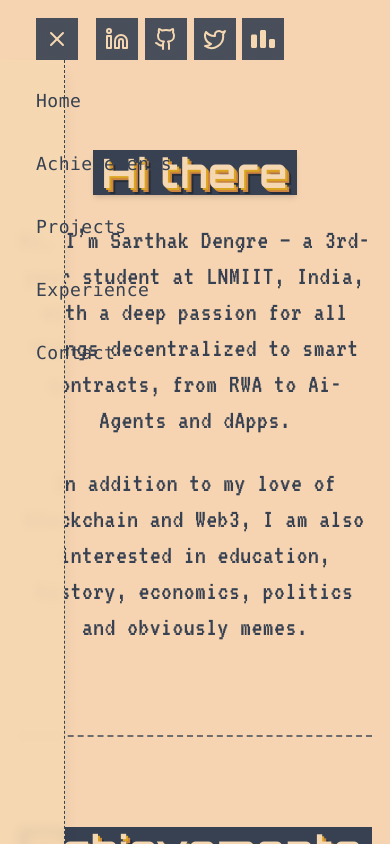
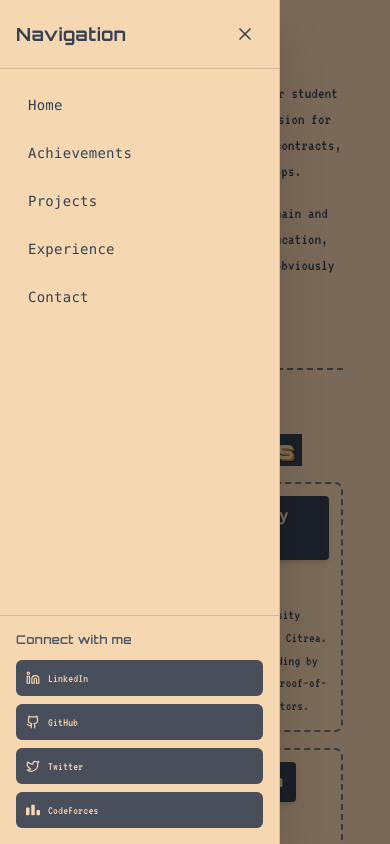
Before and after one commit to DengreSarthak/Portfolio, a Next.js app: page / in a window 390 px wide. Both pictures are taken after a click on the button "Toggle navigation menu". Shown: the top 844 px of the page. Built offline with nearby package versions, Linux system fonts and the light colour scheme.

Commit message:
UI changes

```diff
--- a/src/app/globals.css
+++ b/src/app/globals.css
@@ -17,8 +17,15 @@
 /* 1) your custom utilities */
 @layer utilities {
   .pixel-shadow {
+    text-shadow: 1px 1px 0 rgba(0, 0, 0, 0.2);
+  }
+
+  @screen sm {
+    .pixel-shadow {
       text-shadow: 2px 2px 0 rgba(0, 0, 0, 0.2);
     }
+  }
+
   .text-balance {
     text-wrap: balance;
   }
@@ -27,35 +34,61 @@
 /* 2) any reusable components */
 @layer components {
   .section-title {
-    @apply inline-block mb-8;
+    @apply inline-block mb-4 sm:mb-6 md:mb-8;
   }
 
   .section-title h2 {
-    @apply bg-gray-700 px-2 text-4xl md:text-5xl text-[#f5d7b2] pixel-shadow font-bold
-    [text-shadow:_2px_2px_0_#DAA520,_4px_4px_0_#CD853F,_6px_6px_0_rgba(0,0,0,0.3)]
+    @apply bg-gray-700 px-2 sm:px-3 md:px-4 text-2xl sm:text-3xl md:text-4xl lg:text-5xl text-[#f5d7b2] pixel-shadow font-bold
+    [text-shadow:_1px_1px_0_#DAA520,_2px_2px_0_#CD853F,_3px_3px_0_rgba(0,0,0,0.3)]
+    sm:[text-shadow:_2px_2px_0_#DAA520,_4px_4px_0_#CD853F,_6px_6px_0_rgba(0,0,0,0.3)]
     transform hover:translate-y-[-2px] transition-transform duration-200;
   }
 
   .project-title {
-    @apply inline-block bg-gray-600 text-[#f5d7b2] px-4 py-2 text-2xl font-bold mb-1;
+    @apply inline-block bg-gray-600 text-[#f5d7b2] px-2 sm:px-3 md:px-4 py-1 sm:py-2 text-lg sm:text-xl md:text-2xl font-bold mb-1;
   }
+
   .tech-tag {
-    @apply inline-block border-2 border-dashed border-gray-800 px-3 py-1 text-sm pixel-shadow;
+    @apply inline-block border-2 border-dashed border-gray-800 px-2 sm:px-3 py-1 text-xs sm:text-sm pixel-shadow;
+    margin: 0.125rem;
+  }
+
+  @screen sm {
+    .tech-tag {
       margin: 0.25rem;
     }
   }
+}
 
-/* 3) global element resets + site-wide “futuristic” look */
+/* 3) global element resets + site-wide "futuristic" look */
 @layer base {
   html {
     font-family: "VT323", monospace;
-    font-size: 18px; /* Base font size increase */
+    font-size: 16px; /* Smaller base font size for mobile */
+  }
+
+  @screen sm {
+    html {
+      font-size: 17px;
+    }
+  }
+
+  @screen md {
+    html {
+      font-size: 18px;
+    }
   }
 
   body {
     @apply bg-[var(--background)] text-[var(--foreground)];
     font-family: "VT323", monospace;
+    letter-spacing: 0.25px;
+  }
+
+  @screen sm {
+    body {
       letter-spacing: 0.5px;
+    }
   }
 
   h1,
@@ -72,15 +105,28 @@
   }
 
   .pixel-shadow {
+    text-shadow: 1px 1px 0 rgba(0, 0, 0, 0.2);
+  }
+
+  @screen sm {
+    .pixel-shadow {
       text-shadow: 2px 2px 0 rgba(0, 0, 0, 0.2);
+    }
   }
 
   /* Ensure neon text effect works */
   .neon-text {
     @apply font-orbitron;
     color: var(--neon-blue);
+    text-shadow: 0 0 2px var(--neon-blue), 0 0 5px var(--neon-blue),
+      0 0 10px var(--neon-pink), 0 0 15px var(--neon-pink);
+  }
+
+  @screen sm {
+    .neon-text {
       text-shadow: 0 0 4px var(--neon-blue), 0 0 10px var(--neon-blue),
         0 0 20px var(--neon-pink), 0 0 30px var(--neon-pink);
+    }
   }
 
   p,
@@ -94,11 +140,47 @@
   pre {
     font-family: "Orbitron", monospace;
     color: var(--neon-blue);
-    text-shadow: 0 0 4px var(--neon-blue), 0 0 10px var(--neon-blue),
-      0 0 20px var(--neon-pink), 0 0 30px var(--neon-pink);
+    text-shadow: 0 0 2px var(--neon-blue), 0 0 5px var(--neon-blue),
+      0 0 10px var(--neon-pink), 0 0 15px var(--neon-pink);
     animation: glitch 2s infinite ease-in-out;
   }
 
+  @screen sm {
+    code,
+    pre {
+      text-shadow: 0 0 4px var(--neon-blue), 0 0 10px var(--neon-blue),
+        0 0 20px var(--neon-pink), 0 0 30px var(--neon-pink);
+    }
+  }
+
+  @keyframes glitch {
+    0% {
+      opacity: 1;
+      transform: translate(0, 0);
+    }
+    20% {
+      opacity: 0.8;
+      transform: translate(-0.5px, 0.5px);
+    }
+    40% {
+      opacity: 1;
+      transform: translate(0.5px, -0.5px);
+    }
+    60% {
+      opacity: 0.9;
+      transform: translate(-0.5px, -0.5px);
+    }
+    80% {
+      opacity: 1;
+      transform: translate(0.5px, 0.5px);
+    }
+    100% {
+      opacity: 1;
+      transform: translate(0, 0);
+    }
+  }
+
+  @screen sm {
     @keyframes glitch {
       0% {
         opacity: 1;
@@ -126,3 +208,4 @@
       }
     }
   }
+}
--- a/src/app/page.tsx
+++ b/src/app/page.tsx
@@ -38,7 +38,7 @@ export default function Home() {
         }`}
       >
         <Navbar />
-        <main className="max-w-3xl mx-auto px-4 py-8 text-center">
+        <main className="w-full max-w-xs sm:max-w-sm md:max-w-2xl lg:max-w-3xl xl:max-w-4xl mx-auto px-3 sm:px-4 md:px-6 lg:px-8 py-4 sm:py-6 md:py-8 text-center">
           <Hero />
           <Divider />
           <Achievements />
--- a/src/components/achievements.tsx
+++ b/src/components/achievements.tsx
@@ -20,7 +20,6 @@ const achievements = [
     year: "2025",
     description:
       "Proposed an innovative concept-HackNexus to Stability Nexus for ETC Grant DAO, winning a $10,500 grant to develop a solution that enhances the Ethereum Classic ecosystem.",
-    technologies: ["Grant", "ETC", "Stability Nexus", "Proposal"],
   },
   {
     title: "EthGlobal Taipei",
@@ -38,7 +37,7 @@ const achievements = [
 
 export function Achievements() {
   return (
-    <section id="achievements" className="py-8">
+    <section id="achievements" className="py-4 sm:py-6 md:py-8">
       <motion.div
         initial={{ opacity: 0 }}
         whileInView={{ opacity: 1 }}
@@ -48,7 +47,7 @@ export function Achievements() {
           <h2>Achievements</h2>
         </div>
 
-        <div className="space-y-4">
+        <div className="space-y-4 sm:space-y-6">
           {achievements.map((achievement, index) => (
             <motion.div
               key={index}
@@ -56,18 +55,17 @@ export function Achievements() {
               whileInView={{ opacity: 1, y: 0 }}
               viewport={{ once: true }}
               transition={{ delay: index * 0.1 }}
-              className="p-4 border-4 border-dashed border-gray-500 rounded-lg hover:border-gray-800 transition-colors duration-300 bg-[#f5d7b2]/50 backdrop-blur-sm"
+              className="p-3 sm:p-4 border-2 sm:border-4 border-dashed border-gray-500 rounded-lg hover:border-gray-800 transition-colors duration-300 bg-[#f5d7b2]/50 backdrop-blur-sm"
             >
-              <div className="text-center">
-                <div className="inline-block bg-gray-600 text-[#f5d7b2] px-4 py-2 text-2xl font-bold pixel-shadow shadow-md mb-1">
+              <div className="text-center mb-4">
+                <div className="inline-block bg-gray-700 text-[#f5d7b2] px-3 sm:px-4 py-2 text-base sm:text-lg md:text-xl lg:text-2xl font-bold pixel-shadow shadow-md mb-2 rounded">
                   {achievement.title}
                 </div>
-                <div className="mb-2 text-xl font-bold">{achievement.year}</div>
+                <div className="text-sm sm:text-base md:text-lg font-semibold text-gray-600">{achievement.year}</div>
               </div>
-              <div className="max-w-xl mx-auto">
-                {" "}
-                {/* Added wrapper div */}
-                <p className="text-xl font-medium text-left">
+
+              <div className="max-w-xs sm:max-w-sm md:max-w-lg lg:max-w-xl mx-auto">
+                <p className="text-sm sm:text-base md:text-lg font-medium text-gray-700 text-center leading-relaxed">
                   {achievement.description}
                 </p>
               </div>
--- a/src/components/contact.tsx
+++ b/src/components/contact.tsx
@@ -40,50 +40,48 @@ export function Contact() {
   }
 
   return (
-    <section id="contact" className="py-8">
+    <section id="contact" className="py-4 sm:py-6 md:py-8">
       <motion.div initial={{ opacity: 0 }} whileInView={{ opacity: 1 }} viewport={{ once: true }}>
 
-        <div className="border border-dashed border-gray-700 p-4 max-w-md mx-auto">
-          <h3 className="text-xl font-bold mb-4 pixel-shadow">Connect With Me</h3>
-          <div className="space-y-4 text-lg">
+        <div className="border border-dashed border-gray-700 p-3 sm:p-4 md:p-6 max-w-xs sm:max-w-sm md:max-w-md mx-auto">
+          <h3 className="text-base sm:text-lg md:text-xl font-bold mb-3 sm:mb-4 pixel-shadow">Connect With Me</h3>
+          <div className="space-y-3 sm:space-y-4 text-sm sm:text-base md:text-lg">
             <div>
-              <h4 className="font-bold">Email</h4>
-              <p>dengresarthak2002@gmail.com</p>
+              <h4 className="font-bold mb-1">Email</h4>
+              <p className="break-words">dengresarthak2002@gmail.com</p>
             </div>
             <div>
-              <h4 className="font-bold">Based in</h4>
+              <h4 className="font-bold mb-1">Based in</h4>
               <p>LNMIIT, Jaipur, India</p>
             </div>
             <div>
-              <h4 className="font-bold">Social</h4>
-              <p>
+              <h4 className="font-bold mb-1">Social</h4>
+              <div className="flex flex-col sm:flex-row sm:flex-wrap gap-1 sm:gap-2">
                 <a
                   href="https://github.com/DengreSarthak"
-                  className="underline"
+                  className="underline hover:text-gray-900 transition-colors"
                   target="_blank"
                   rel="noopener noreferrer"
                 >
                   GitHub
-                </a>{" "}
-                /{" "}
+                </a>
                 <a
                   href="https://linkedin.com/in/sarthak-dengre"
-                  className="underline"
+                  className="underline hover:text-gray-900 transition-colors"
                   target="_blank"
                   rel="noopener noreferrer"
                 >
                   LinkedIn
-                </a>{" "}
-                /{" "}
+                </a>
                 <a
                   href="https://twitter.com/sarthak_dengre"
-                  className="underline"
+                  className="underline hover:text-gray-900 transition-colors"
                   target="_blank"
                   rel="noopener noreferrer"
                 >
                   Twitter
                 </a>
-              </p>
+              </div>
             </div>
           </div>
         </div>
--- a/src/components/experience.tsx
+++ b/src/components/experience.tsx
@@ -7,14 +7,14 @@ const experiences = [
     title: "StabilityNexus",
     year: "2024 - Present",
     description:
-      "Stability Nexus is an open-source organization focused on building impactful dApps that solve real-world problems and empower users. I’ve contributed to two major projects and continue to support others within the ecosystem. I worked closely with the co-founder of Stability Nexus, mentoring contributors and helping submit 11 projects to the ETC Grant DAO—securing over \$77,000 in funding.",
+      "Stability Nexus is an open-source organization focused on building impactful dApps that solve real-world problems and empower users. I've contributed to two major projects and continue to support others within the ecosystem. I worked closely with the co-founder of Stability Nexus, mentoring contributors and helping submit 11 projects to the ETC Grant DAO—securing over \$77,000 in funding.",
     technologies: ["Contributor", "Mentorship"],
   },
 ];
 
 export function Experience() {
   return (
-    <section id="experience" className="py-8">
+    <section id="experience" className="py-4 sm:py-6 md:py-8">
       <motion.div
         initial={{ opacity: 0 }}
         whileInView={{ opacity: 1 }}
@@ -24,7 +24,7 @@ export function Experience() {
           <h2>Experience</h2>
         </div>
 
-        <div className="space-y-4">
+        <div className="space-y-3 sm:space-y-4">
           {experiences.map((exp, index) => (
             <motion.div
               key={index}
@@ -32,25 +32,23 @@ export function Experience() {
               whileInView={{ opacity: 1, y: 0 }}
               viewport={{ once: true }}
               transition={{ delay: index * 0.1 }}
-              className="p-4 border-4 border-dashed border-gray-500 rounded-lg hover:border-gray-800 transition-colors duration-300 bg-[#f5d7b2]/50 backdrop-blur-sm"
+              className="p-3 sm:p-4 border-2 sm:border-4 border-dashed border-gray-500 rounded-lg hover:border-gray-800 transition-colors duration-300 bg-[#f5d7b2]/50 backdrop-blur-sm"
             >
               <div className="text-center">
-                <div className="inline-block bg-gray-600 text-[#f5d7b2] px-4 py-2 text-2xl font-bold pixel-shadow shadow-md mb-1">
+                <div className="inline-block bg-gray-600 text-[#f5d7b2] px-2 sm:px-4 py-1 sm:py-2 text-base sm:text-lg md:text-xl lg:text-2xl font-bold pixel-shadow shadow-md mb-1">
                   {exp.title}
                 </div>
-                <div className="mb-2 text-xl font-bold">{exp.year}</div>
+                <div className="mb-2 text-sm sm:text-base md:text-lg lg:text-xl font-bold">{exp.year}</div>
               </div>
-              <div className="text-center mb-4">
+              <div className="text-center mb-3 sm:mb-4">
                 {exp.technologies.map((tech, i) => (
-                  <span key={i} className="tech-tag">
+                  <span key={i} className="tech-tag text-xs sm:text-sm px-2 sm:px-3 py-1 m-1">
                     {tech}
                   </span>
                 ))}
               </div>
-              <div className="max-w-xl mx-auto">
-                {" "}
-                {/* Added wrapper div */}
-                <p className="text-xl fold-medium text-left">
+              <div className="max-w-xs sm:max-w-sm md:max-w-lg lg:max-w-xl mx-auto">
+                <p className="text-sm sm:text-base md:text-lg lg:text-xl font-medium text-left leading-relaxed">
                   {exp.description}
                 </p>
               </div>
--- a/src/components/hero.tsx
+++ b/src/components/hero.tsx
@@ -4,30 +4,31 @@ import { motion } from "framer-motion";
 
 export function Hero() {
   return (
-    <section id="home" className="py-8">
+    <section id="home" className="py-4 sm:py-6 md:py-8">
       <motion.div
         initial={{ opacity: 0 }}
         animate={{ opacity: 1 }}
         transition={{ duration: 0.5 }}
       >
-        <div className="inline-block mb-6 shadow-md">
+        <div className="inline-block mb-4 sm:mb-6 shadow-md">
           <h1
-            className="bg-gray-700 px-2 text-4xl md:text-5xl text-[#f5d7b2] pixel-shadow font-bold
-            [text-shadow:_2px_2px_0_#DAA520,_4px_4px_0_#CD853F,_6px_6px_0_rgba(0,0,0,0.3)]
+            className="bg-gray-700 px-2 sm:px-3 text-2xl sm:text-3xl md:text-4xl lg:text-5xl text-[#f5d7b2] pixel-shadow font-bold
+            [text-shadow:_1px_1px_0_#DAA520,_2px_2px_0_#CD853F,_3px_3px_0_rgba(0,0,0,0.3)]
+            sm:[text-shadow:_2px_2px_0_#DAA520,_4px_4px_0_#CD853F,_6px_6px_0_rgba(0,0,0,0.3)]
             transform hover:translate-y-[-2px] transition-transform duration-200"
           >
             Hi there
           </h1>
         </div>
 
-        <div className="space-y-6 font-medium text-2xl max-w-2xl mx-auto">
-          <p>
-            Hi, I’m Sarthak Dengre — a 3rd-year student at LNMIIT, India, with a
+        <div className="space-y-4 sm:space-y-6 font-medium text-base sm:text-lg md:text-xl lg:text-2xl max-w-xs sm:max-w-sm md:max-w-xl lg:max-w-2xl mx-auto">
+          <p className="leading-relaxed">
+            Hi, I'm Sarthak Dengre — a 3rd-year student at LNMIIT, India, with a
             deep passion for all things decentralized to smart contracts, from
             RWA to Ai-Agents and dApps.
           </p>
 
-          <p>
+          <p className="leading-relaxed">
             In addition to my love of blockchain and Web3, I am also interested
             in education, history, economics, politics and obviously memes.
           </p>
--- a/src/components/icons/codeforces.tsx
+++ b/src/components/icons/codeforces.tsx
@@ -1,4 +1,4 @@
-export function CodeForcesIcon({ size = 24 }) {
+export function CodeForcesIcon({ size = 24, className = "" }) {
   return (
     <svg
       width={size}
@@ -6,6 +6,7 @@ export function CodeForcesIcon({ size = 24 }) {
       viewBox="0 0 24 24"
       fill="currentColor"
       xmlns="http://www.w3.org/2000/svg"
+      className={className}
     >
       <path d="M4.5 7.5C5.328 7.5 6 8.172 6 9v10.5c0 .828-.672 1.5-1.5 1.5h-3C.672 21 0 20.328 0 19.5V9c0-.828.672-1.5 1.5-1.5h3zm9-4.5c.828 0 1.5.672 1.5 1.5v15c0 .828-.672 1.5-1.5 1.5h-3c-.828 0-1.5-.672-1.5-1.5v-15c0-.828.672-1.5 1.5-1.5h3zm9 9c.828 0 1.5.672 1.5 1.5v6c0 .828-.672 1.5-1.5 1.5h-3c-.828 0-1.5-.672-1.5-1.5v-6c0-.828.672-1.5 1.5-1.5h3z" />
     </svg>
--- a/src/components/navbar.tsx
+++ b/src/components/navbar.tsx
@@ -1,97 +1,188 @@
 "use client";
 
-import { useState } from "react";
+import { useState, useEffect, useRef } from "react";
 import Link from "next/link";
 import { Menu, X, Linkedin, Github, Twitter } from "lucide-react";
 import { CodeForcesIcon } from "./icons/codeforces";
 
+const socialLinks = [
+  {
+    href: "https://linkedin.com/in/sarthak-dengre",
+    icon: Linkedin,
+    label: "LinkedIn",
+  },
+  {
+    href: "https://github.com/DengreSarthak",
+    icon: Github,
+    label: "GitHub",
+  },
+  {
+    href: "https://twitter.com/sarthak_dengre",
+    icon: Twitter,
+    label: "Twitter",
+  },
+  {
+    href: "https://codeforces.com/profile/Sarthak_Dengre",
+    icon: CodeForcesIcon,
+    label: "CodeForces",
+  },
+];
+
+const navigationItems = [
+  { name: "Home", href: "#home" },
+  { name: "Achievements", href: "#achievements" },
+  { name: "Projects", href: "#projects" },
+  { name: "Experience", href: "#experience" },
+  { name: "Contact", href: "#contact" },
+];
+
 export function Navbar() {
   const [isMenuOpen, setIsMenuOpen] = useState(false);
+  const menuRef = useRef<HTMLDivElement>(null);
+
+  // Close menu on escape key and handle outside clicks
+  useEffect(() => {
+    const handleEscape = (e: KeyboardEvent) => {
+      if (e.key === "Escape") {
+        setIsMenuOpen(false);
+      }
+    };
+
+    const handleClickOutside = (e: MouseEvent) => {
+      if (menuRef.current && !menuRef.current.contains(e.target as Node)) {
+        setIsMenuOpen(false);
+      }
+    };
+
+    if (isMenuOpen) {
+      document.addEventListener("keydown", handleEscape);
+      document.addEventListener("mousedown", handleClickOutside);
+    }
+
+    return () => {
+      document.removeEventListener("keydown", handleEscape);
+      document.removeEventListener("mousedown", handleClickOutside);
+    };
+  }, [isMenuOpen]);
+
+  const toggleMenu = () => setIsMenuOpen(!isMenuOpen);
+
+  const closeMenu = () => setIsMenuOpen(false);
 
   return (
-    <header className="py-4 sticky top-0 z-40 bg-transparent">
-      <div className="max-w-5xl px-8">
-        <nav className="flex items-center gap-4 justify-start">
+    <>
+      {/* Floating Action Buttons - Only show when menu is closed */}
+      {!isMenuOpen && (
+        <div className="fixed top-2 sm:top-4 left-2 sm:left-4 z-50 flex flex-col sm:flex-row items-start sm:items-center gap-2">
           {/* Menu Button */}
           <button
-            className="bg-gray-700/90 text-[#f5d7b2] p-2 hover:bg-gray-600 transition-all duration-300
-            hover:shadow-[6px_6px_0px_0px_rgba(0,0,0,0.9)]
+            className="bg-gray-700/90 text-[#f5d7b2] p-1.5 sm:p-2 rounded-md hover:bg-gray-600
+            transition-all duration-300 hover:shadow-[4px_4px_0px_0px_rgba(0,0,0,0.9)]
             hover:-translate-y-0.5 backdrop-blur-sm"
-            onClick={() => setIsMenuOpen(!isMenuOpen)}
-            aria-label="Toggle menu"
+            onClick={toggleMenu}
+            aria-label="Toggle navigation menu"
+            aria-expanded={isMenuOpen}
           >
-            {isMenuOpen ? <X size={24} /> : <Menu size={24} />}
+            <Menu size={20} className="sm:w-6 sm:h-6" />
           </button>
 
           {/* Social Links */}
-          <div className="flex items-center gap-1.5">
-            <a
-              href="https://linkedin.com/in/sarthak-dengre"
-              target="_blank"
-              rel="noopener noreferrer"
-              className="bg-gray-700/90 text-[#f5d7b2] p-2 hover:bg-gray-600 transition-all duration-300
-              hover:shadow-[6px_6px_0px_0px_rgba(0,0,0,0.9)]
-              hover:-translate-y-0.5 backdrop-blur-sm"
-              aria-label="LinkedIn"
-            >
-              <Linkedin size={24} />
-            </a>
-            <a
-              href="https://github.com/DengreSarthak"
-              target="_blank"
-              rel="noopener noreferrer"
-              className="bg-gray-700/90 text-[#f5d7b2] p-2 hover:bg-gray-600 transition-all duration-300
-              hover:shadow-[6px_6px_0px_0px_rgba(0,0,0,0.9)]
-              hover:-translate-y-0.5 backdrop-blur-sm"
-              aria-label="GitHub"
-            >
-              <Github size={24} />
-            </a>
-            <a
-              href="https://twitter.com/sarthak_dengre"
-              target="_blank"
-              rel="noopener noreferrer"
-              className="bg-gray-700/90 text-[#f5d7b2] p-2 hover:bg-gray-600 transition-all duration-300
-               hover:shadow-[6px_6px_0px_0px_rgba(0,0,0,0.9)]
-              hover:-translate-y-0.5 backdrop-blur-sm"
-              aria-label="Twitter"
-            >
-              <Twitter size={24} />
-            </a>
-            <a
-              href="https://codeforces.com/profile/Sarthak_Dengre"
-              target="_blank"
-              rel="noopener noreferrer"
-              className="bg-gray-700/90 text-[#f5d7b2] p-2 hover:bg-gray-600 transition-all duration-300
-               hover:shadow-[6px_6px_0px_0px_rgba(0,0,0,0.9)]
-              hover:-translate-y-0.5 backdrop-blur-sm"
-              aria-label="CodeForces"
-            >
-              <CodeForcesIcon size={24} />
-            </a>
-          </div>
-        </nav>
-      </div>
-
-      {/* Mobile Navigation Menu */}
-      {isMenuOpen && (
-        <div className="fixed top-[60px] left-0 px-4 w-1/6 h-screen bg-[#f5d7b2]/95 border-r border-dashed border-gray-700 shadow-lg backdrop-blur-sm">
-          <div className="py-4 flex flex-col space-y-4">
-            {["Home", "Achievements", "Projects", "Experience", "Contact"].map(
-              (item) => (
-                <Link
-                  key={item}
-                  href={`#${item.toLowerCase()}`}
-                  className="text-gray-700 hover:bg-gray-700 hover:text-[#f5d7b2] py-2 px-4 transition-colors duration-300"
-                  onClick={() => setIsMenuOpen(false)}
-                >
-                  {item}
-                </Link>
-              )
-            )}
+          <div className="flex flex-col sm:flex-row items-center gap-1 sm:gap-1.5">
+            {socialLinks.map(({ href, icon: Icon, label }) => (
+              <a
+                key={label}
+                href={href}
+                target="_blank"
+                rel="noopener noreferrer"
+                className="bg-gray-700/90 text-[#f5d7b2] p-1.5 sm:p-2 rounded-md hover:bg-gray-600
+                transition-all duration-300 hover:shadow-[4px_4px_0px_0px_rgba(0,0,0,0.9)]
+                hover:-translate-y-0.5 backdrop-blur-sm group"
+                aria-label={label}
+              >
+                <Icon size={14} className="sm:w-5 sm:h-5 group-hover:scale-110 transition-transform duration-300" />
+              </a>
+            ))}
           </div>
         </div>
       )}
-    </header>
+
+      {/* Overlay for mobile */}
+      {isMenuOpen && (
+        <div
+          className="fixed inset-0 bg-black/50 z-30 sm:hidden"
+          onClick={closeMenu}
+        />
+      )}
+
+      {/* Side Navigation Panel */}
+      <div
+        ref={menuRef}
+        className={`fixed top-0 left-0 h-full bg-[#f5d7b2] shadow-2xl z-40
+        transform transition-transform duration-300 ease-in-out border-r border-gray-700/20
+        ${isMenuOpen ? 'translate-x-0' : '-translate-x-full'}
+        w-[280px] sm:w-80`}
+      >
+        {isMenuOpen && (
+          <div className="flex flex-col h-full">
+            {/* Header */}
+            <div className="flex items-center justify-between p-4 sm:p-6 border-b border-gray-700/20">
+              <h2 className="text-lg sm:text-xl font-bold text-gray-700">Navigation</h2>
+              <button
+                onClick={closeMenu}
+                className="p-2 text-gray-700 hover:bg-gray-700/10 rounded-md transition-colors duration-200"
+                aria-label="Close menu"
+              >
+                <X size={20} className="sm:w-6 sm:h-6" />
+              </button>
+            </div>
+
+            {/* Navigation Links */}
+            <nav className="flex-1 px-4 sm:px-6 py-4">
+              <div className="space-y-2">
+                {navigationItems.map((item) => (
+                  <Link
+                    key={item.name}
+                    href={item.href}
+                    className="block py-2.5 sm:py-3 px-3 sm:px-4 text-gray-700 hover:bg-gray-700 hover:text-[#f5d7b2]
+                    rounded-md transition-all duration-300 font-medium text-sm sm:text-base"
+                    onClick={closeMenu}
+                  >
+                    {item.name}
+                  </Link>
+                ))}
+              </div>
+            </nav>
+
+            {/* Social Links */}
+            <div className="p-4 sm:p-6 border-t border-gray-700/20">
+              <h3 className="text-xs sm:text-sm font-semibold text-gray-600 mb-3 sm:mb-4">Connect with me</h3>
+              <div className="grid grid-cols-1 sm:grid-cols-2 gap-2 sm:gap-3">
+                {socialLinks.map(({ href, icon: Icon, label }) => (
+                  <a
+                    key={label}
+                    href={href}
+                    target="_blank"
+                    rel="noopener noreferrer"
+                    className="flex items-center gap-2 sm:gap-3 p-2.5 sm:p-3 bg-gray-700/90 text-[#f5d7b2]
+                    rounded-md hover:bg-gray-600 transition-all duration-300 group"
+                    aria-label={label}
+                  >
+                    <Icon size={14} className="sm:w-5 sm:h-5 group-hover:scale-110 transition-transform duration-300" />
+                    <span className="text-xs sm:text-sm font-medium">{label}</span>
+                  </a>
+                ))}
+              </div>
+            </div>
+          </div>
+        )}
+      </div>
+
+      {/* Content Push Spacer - Only on desktop */}
+      <div className={`hidden sm:block transition-all duration-300 ease-in-out ${
+        isMenuOpen ? 'ml-80' : 'ml-0'
+      }`}>
+        {/* This div will push the main content when menu is open on desktop */}
+      </div>
+    </>
   );
 }
```
Also changed, not shown: src/components/projects.tsx (+12 -8 lines). Lines whose indentation alone changed are shown as unchanged.
